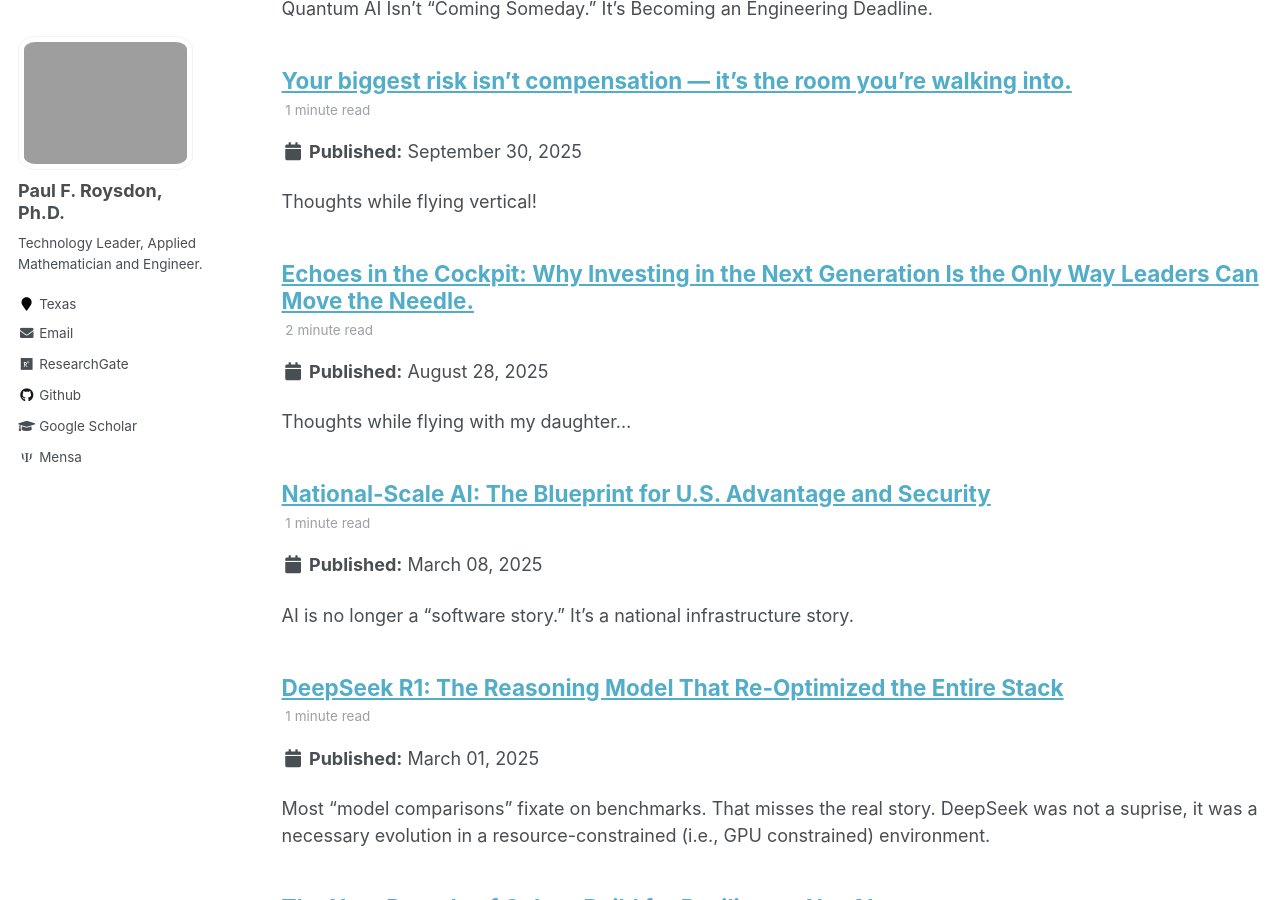
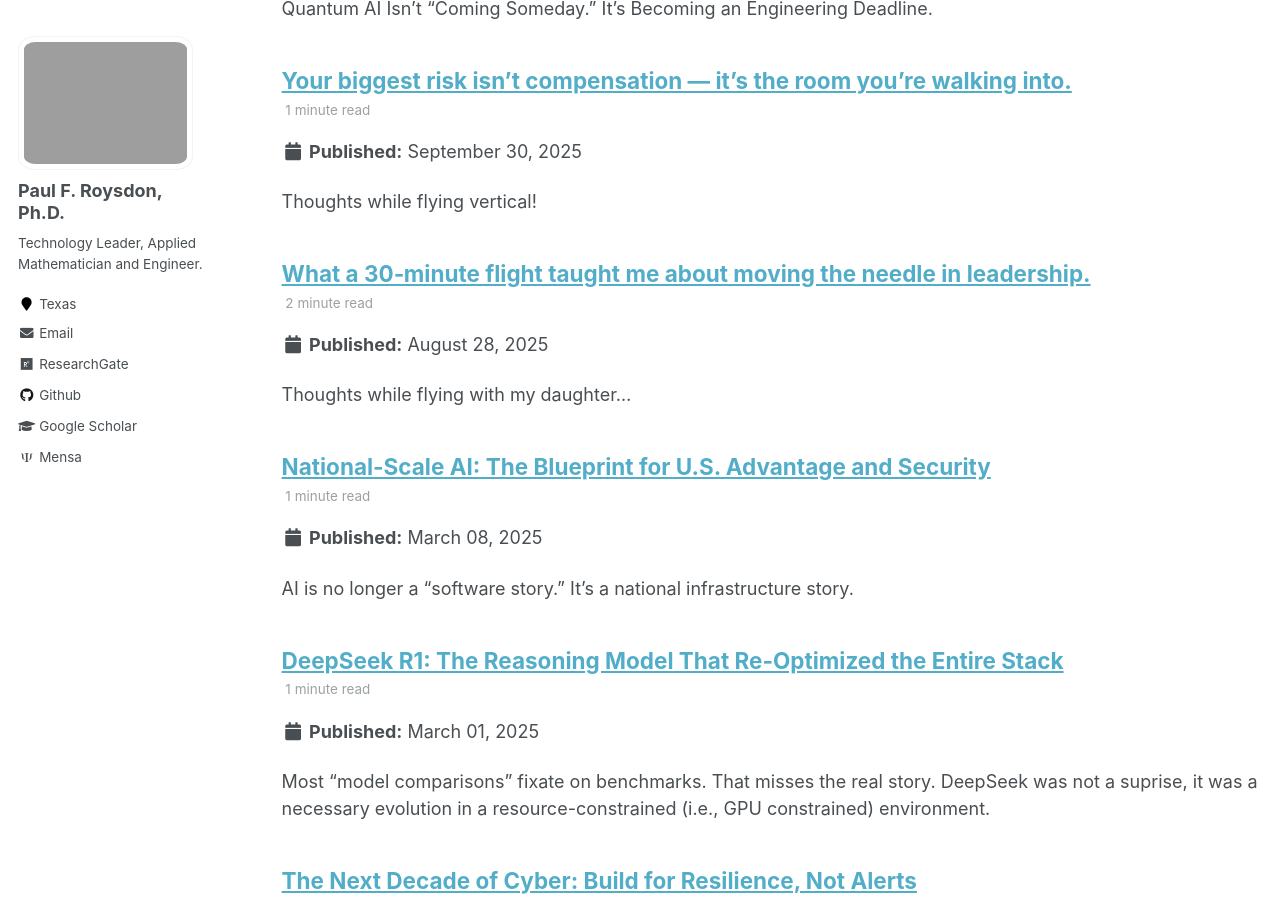
Before and after one commit to pfroysdon/pfroysdon.github.io, a Jekyll site: the page built from _pages/tag-archive.html, in a window 1280 px wide and 900 px high, scrolled down 2428 px. Built offline with Jekyll 4.4.1, drawn with Linux system fonts in a browser that asks for light colours; some web fonts are replaced; some of the changed text lies outside the part shown.

Commit message:
Update 2025-08-28-Echoes_in_Eternity.md

```diff
--- a/_posts/2025-08-28-Echoes_in_Eternity.md
+++ b/_posts/2025-08-28-Echoes_in_Eternity.md
@@ -1,5 +1,5 @@
 ---
-title: "Echoes in the Cockpit: Why Investing in the Next Generation Is the Only Way Leaders Can Move the Needle."
+title: "What a 30‑minute flight taught me about moving the needle in leadership."
 date: 2025-08-28
 permalink: /posts/2025/08/Echoes_in_Eternity/
 layout: single
@@ -12,7 +12,7 @@ tags:
 Thoughts while flying with my daughter...
 
 <p align="center">
-	<img width="180" img src="/images/pitts1.png" style="border-radius: 15px;">
+	<img width="350" img src="/images/pitts1.png" style="border-radius: 15px;">
 </p>
 
 > *“What we do in life echoes in eternity.”* — *Gladiator*
```
